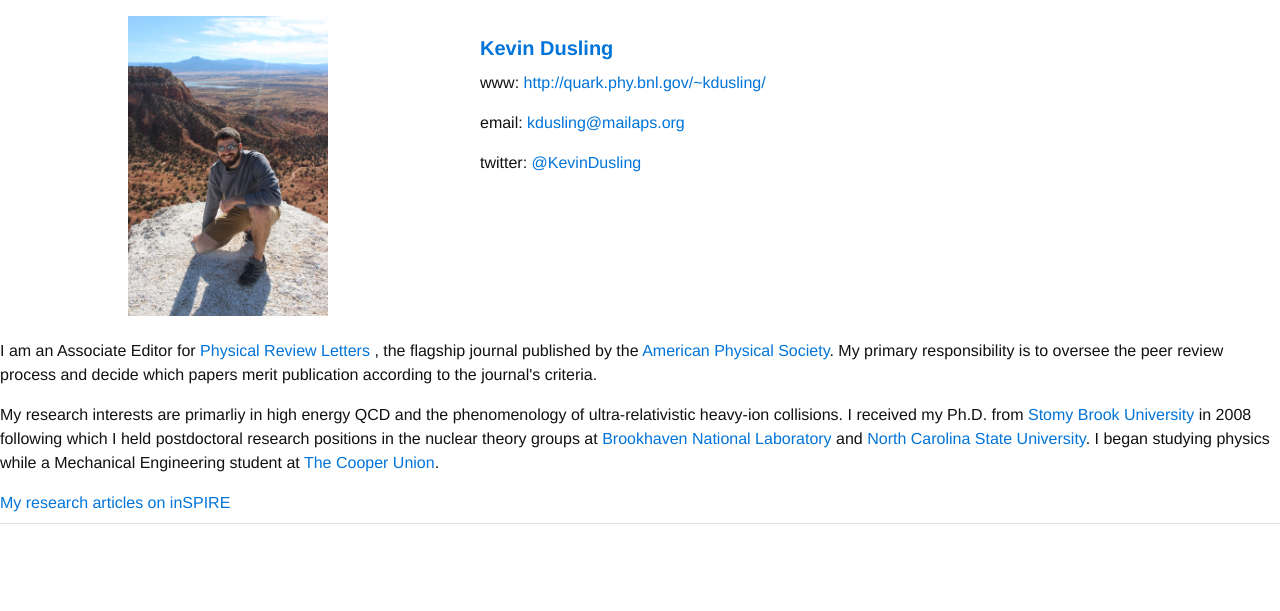
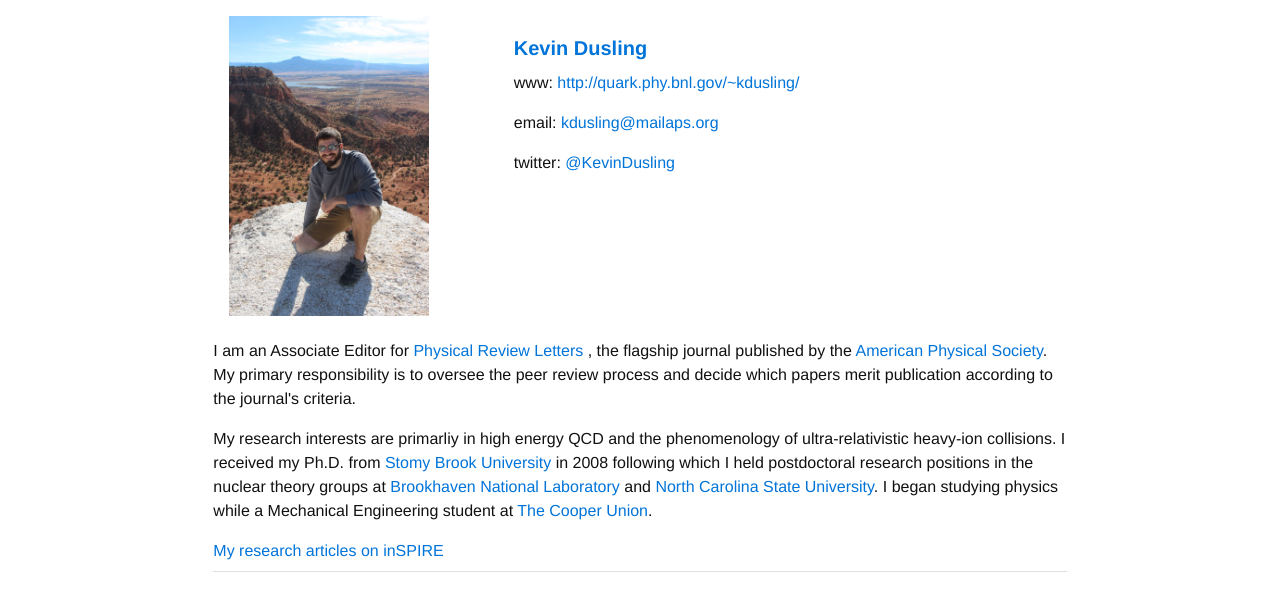
Before and after one commit to kdusling/kdusling.github.io, a Jekyll site: the page built from index.html, in a window 1280 px wide. Shown: the top 611 px of the page. Built offline with Jekyll 4.4.1, drawn with Linux system fonts in a browser that asks for light colours.

Commit message:
Update default.html

```diff
--- a/_layouts/default.html
+++ b/_layouts/default.html
@@ -34,7 +34,7 @@
 </head>
 <body>
 
-<div class="col-12 m0 mx-auto">
+<div class="col-12 sm-col-8 m0 mx-auto">
 
 {{ content }}
 
```
